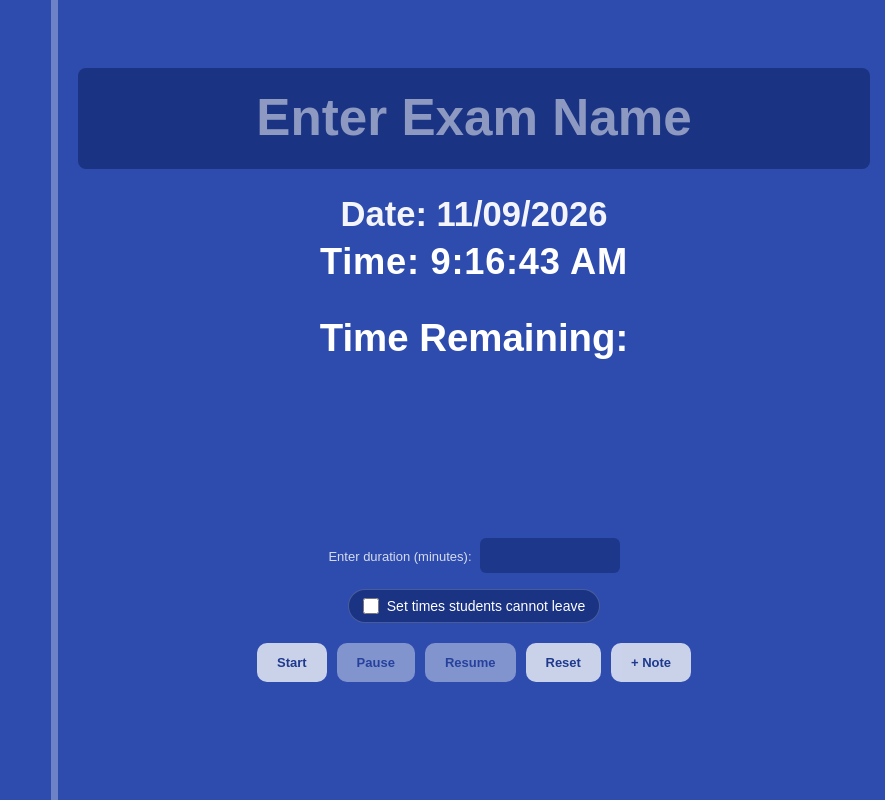
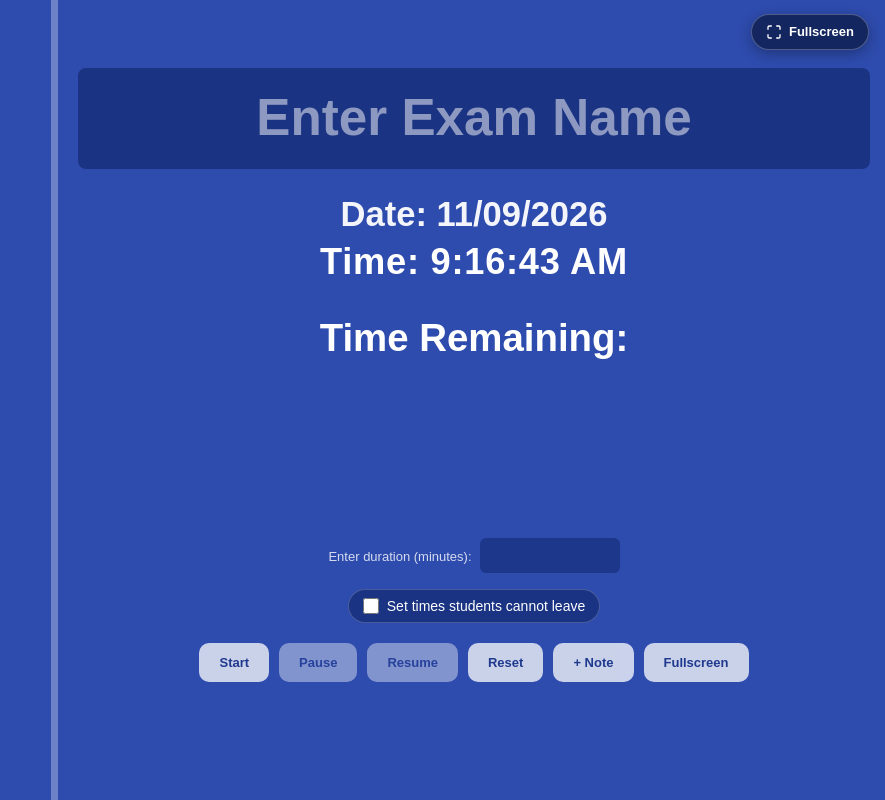
Before and after one commit to MrZhong-MRGS/count, a React (Vite) app: page / in a window 1280 px wide. Shown: the whole page, without its empty margins (395-1280 px from the left). Built offline with nearby package versions, Linux system fonts and the light colour scheme.

Commit message:
feat: add fullscreen toggle functionality
Implement a floating fullscreen button to allow users to toggle the interface into full-screen mode for a focused exam environment. Includes cross-browser support and state synchronization.

```diff
--- a/src/App.tsx
+++ b/src/App.tsx
@@ -5,6 +5,7 @@
 
 import { useState, useEffect, useRef, useCallback } from 'react';
 import type { MouseEvent as ReactMouseEvent, TouchEvent as ReactTouchEvent } from 'react';
+import { Maximize, Minimize } from 'lucide-react';
 
 interface BlockItem {
   label: string;
@@ -12,6 +13,9 @@ interface BlockItem {
 }
 
 export default function App() {
+  // Fullscreen state
+  const [isFullscreen, setIsFullscreen] = useState<boolean>(false);
+
   // Live clock state - formatted as DD/MM/YYYY
   const [currentDate, setCurrentDate] = useState<string>('');
   const [currentTime, setCurrentTime] = useState<string>('');
@@ -75,6 +79,63 @@ export default function App() {
     const interval = setInterval(updateClock, 1000);
     return () => clearInterval(interval);
   }, []);
+
+  // Fullscreen API toggle with safe fallback for container/iframe environments
+  const toggleFullscreen = useCallback(async () => {
+    try {
+      if (!document.fullscreenElement) {
+        if (layoutRef.current?.requestFullscreen) {
+          await layoutRef.current.requestFullscreen();
+        } else if (document.documentElement.requestFullscreen) {
+          await document.documentElement.requestFullscreen();
+        }
+        setIsFullscreen(true);
+      } else {
+        if (document.exitFullscreen) {
+          await document.exitFullscreen();
+        }
+        setIsFullscreen(false);
+      }
+    } catch (err) {
+      console.warn('Fullscreen toggle failed (falling back to window pseudo-fullscreen):', err);
+      // Seamless toggle for restricted iframe preview environments
+      setIsFullscreen((prev) => !prev);
+    }
+  }, []);
+
+  // Sync fullscreen state with browser changes (e.g. user pressed Esc or F11)
+  useEffect(() => {
+    const handleFullscreenChange = () => {
+      setIsFullscreen(!!document.fullscreenElement);
+    };
+
+    document.addEventListener('fullscreenchange', handleFullscreenChange);
+    document.addEventListener('webkitfullscreenchange', handleFullscreenChange);
+    return () => {
+      document.removeEventListener('fullscreenchange', handleFullscreenChange);
+      document.removeEventListener('webkitfullscreenchange', handleFullscreenChange);
+    };
+  }, []);
+
+  // Keyboard shortcut listener (F for Fullscreen)
+  useEffect(() => {
+    const handleKeyDown = (e: KeyboardEvent) => {
+      const target = e.target as HTMLElement | null;
+      const isInput =
+        target?.tagName === 'INPUT' ||
+        target?.tagName === 'TEXTAREA' ||
+        target?.isContentEditable;
+      if (isInput) return;
+
+      if (e.key === 'f' || e.key === 'F') {
+        e.preventDefault();
+        toggleFullscreen();
+      }
+    };
+
+    window.addEventListener('keydown', handleKeyDown);
+    return () => window.removeEventListener('keydown', handleKeyDown);
+  }, [toggleFullscreen]);
 
   // Half-hour blocks generator
   const createHalfHourBlocks = useCallback((totalSecs: number) => {
@@ -385,10 +446,23 @@ export default function App() {
     <div
       id="layout"
       ref={layoutRef}
+      className={isFullscreen ? 'is-fullscreen' : ''}
       style={{
         gridTemplateColumns: `${leftWidthPercent}% 5px ${100 - leftWidthPercent}%`,
       }}
     >
+      {/* Top-Right Fullscreen Toggle Button */}
+      <button
+        id="top-fullscreen-btn"
+        type="button"
+        className={`top-fullscreen-btn ${isFullscreen ? 'active' : ''}`}
+        onClick={toggleFullscreen}
+        title={isFullscreen ? 'Exit Fullscreen (F / Esc)' : 'Enter Fullscreen (F)'}
+      >
+        {isFullscreen ? <Minimize className="w-4 h-4" /> : <Maximize className="w-4 h-4" />}
+        <span className="fullscreen-btn-text">{isFullscreen ? 'Exit Fullscreen' : 'Fullscreen'}</span>
+      </button>
+
       {/* LEFT PANEL */}
       <div id="left-panel">
         <br />
@@ -608,7 +682,15 @@ export default function App() {
             onClick={() => setShowNote((prev) => !prev)}
             title="Toggle movable instructions / codes box"
           >
-            + Note
+            {showNote ? 'Hide Note' : '+ Note'}
+          </button>
+          <button
+            id="fullscreen-toggle-btn"
+            type="button"
+            onClick={toggleFullscreen}
+            title="Toggle Fullscreen Mode (Press F)"
+          >
+            {isFullscreen ? 'Exit Fullscreen' : 'Fullscreen'}
           </button>
         </div>
 
--- a/src/index.css
+++ b/src/index.css
@@ -404,3 +404,50 @@ html, body, #root {
 .floating-textarea:focus {
     background: rgba(255, 255, 255, 0.03);
 }
+
+/* Top-Right Fullscreen Toggle Button */
+.top-fullscreen-btn {
+    position: fixed;
+    top: 14px;
+    right: 16px;
+    z-index: 999;
+    display: inline-flex;
+    align-items: center;
+    gap: 7px;
+    background: rgba(13, 26, 69, 0.75);
+    backdrop-filter: blur(10px);
+    -webkit-backdrop-filter: blur(10px);
+    color: white;
+    padding: 7px 14px;
+    border-radius: 9999px;
+    border: 1px solid rgba(255, 255, 255, 0.25);
+    box-shadow: 0 4px 14px rgba(0, 0, 0, 0.3);
+    font-size: 13px;
+    font-weight: 600;
+    cursor: pointer;
+    transition: all 0.2s ease;
+    user-select: none;
+}
+
+.top-fullscreen-btn:hover {
+    background: rgba(255, 255, 255, 0.2);
+    border-color: rgba(255, 255, 255, 0.5);
+    transform: translateY(-1px);
+}
+
+.top-fullscreen-btn.active {
+    background: #ffffff;
+    color: #1A3383;
+    font-weight: 700;
+    border-color: #ffffff;
+    box-shadow: 0 4px 16px rgba(0, 0, 0, 0.4);
+}
+
+@media (max-width: 640px) {
+    .fullscreen-btn-text {
+        display: none;
+    }
+    .top-fullscreen-btn {
+        padding: 8px;
+    }
+}
```
